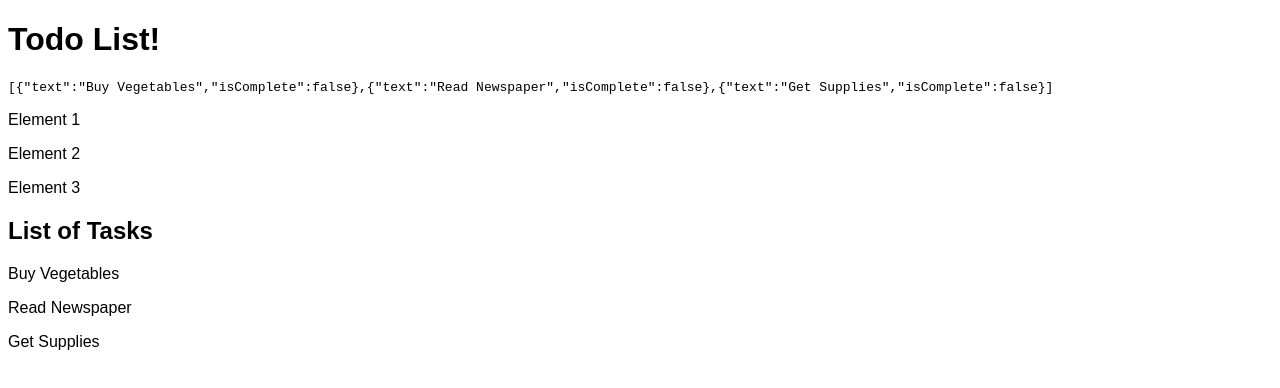
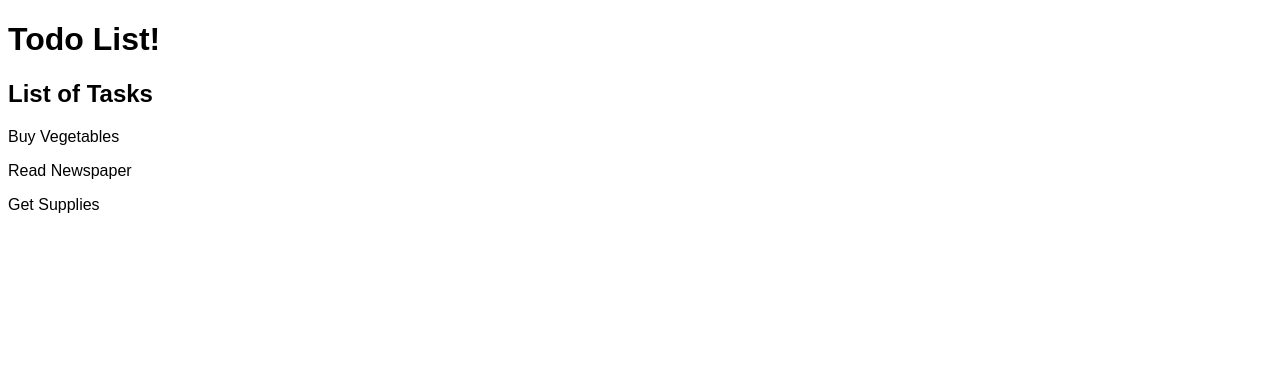
Before and after one commit to DaniAkash/react-todo-app-b7, a React (Vite) app: page / in a window 1280 px wide. Shown: the top 388 px of the page. Built offline with nearby package versions, Linux system fonts and the light colour scheme.

Commit message:
created tasklist component

```diff
--- a/src/App.js
+++ b/src/App.js
@@ -1,4 +1,6 @@
 import React, { Fragment } from "react";
+import Title from "./Components/Title";
+import TaskList from "./Components/TaskList";
 
 const App = () => {
 
@@ -19,21 +21,8 @@ const App = () => {
 
   return (
     <Fragment>
-      <h1>Todo List!</h1>
-      <pre>{JSON.stringify(tasks)}</pre>
-      {
-        [
-          <p key={0}>Element 1</p>,
-          <p key={1}>Element 2</p>,
-          <p key={2}>Element 3</p>,
-        ]
-      }
-      <h2>List of Tasks</h2>
-      {
-        tasks.map((task, taskIndex) => {
-          return <p key={taskIndex}>{task.text}</p>
-        })
-      }
+      <Title />
+      <TaskList tasks={tasks} />
     </Fragment>
   )
 };
--- /dev/null
+++ b/src/Components/TaskList.js
@@ -0,0 +1,13 @@
+import React from "react";
+
+const TaskList = ({ tasks }) => {
+  return tasks.map((task, taskIndex) => {
+    return (
+      <p key={taskIndex}>
+        {task.text}
+      </p>
+    )
+  });
+};
+
+export default TaskList;
--- /dev/null
+++ b/src/Components/Title.js
@@ -0,0 +1,10 @@
+import React, { Fragment } from "react";
+
+const Title = () => (
+  <Fragment>
+    <h1>Todo List!</h1>
+    <h2>List of Tasks</h2>
+  </Fragment>
+);
+
+export default Title;
--- a/src/index.js
+++ b/src/index.js
@@ -9,4 +9,4 @@ const $appRoot = document.querySelector("#app");
 ReactDom.render(
   <App/>,
   $appRoot
-)
+);
```
